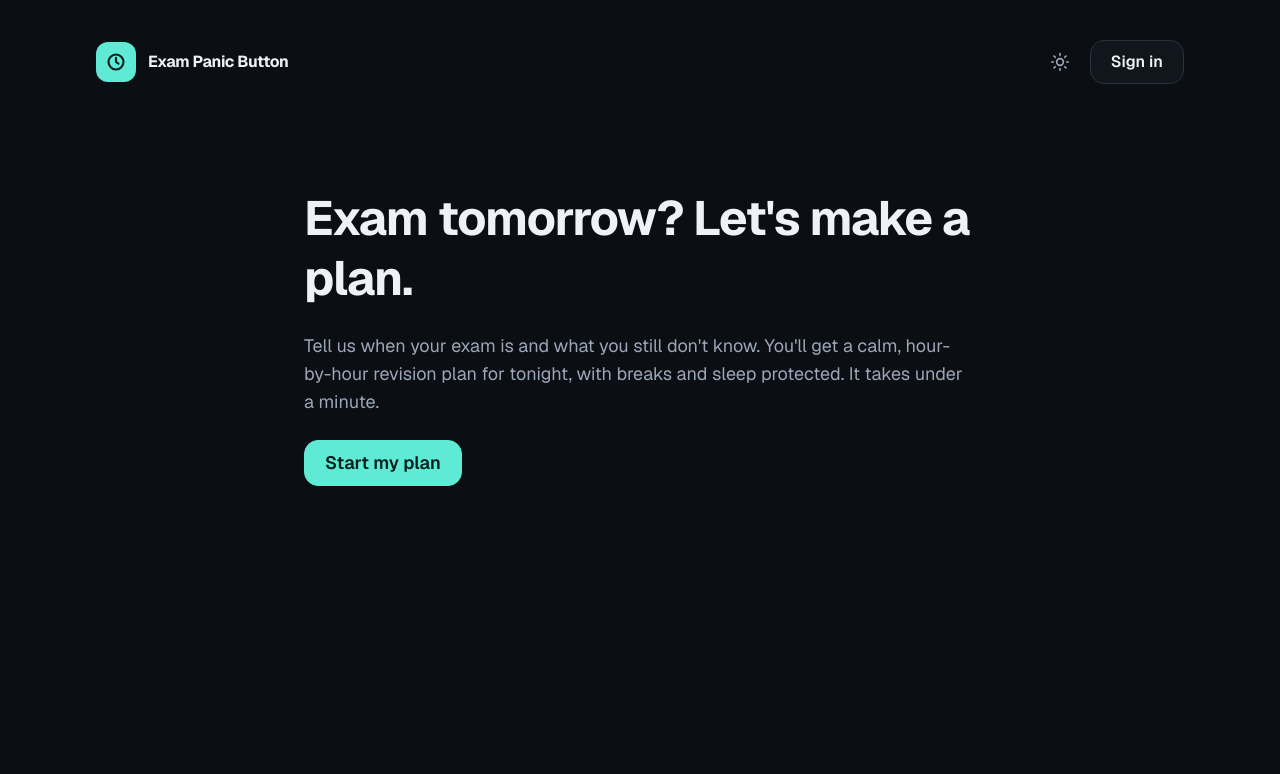
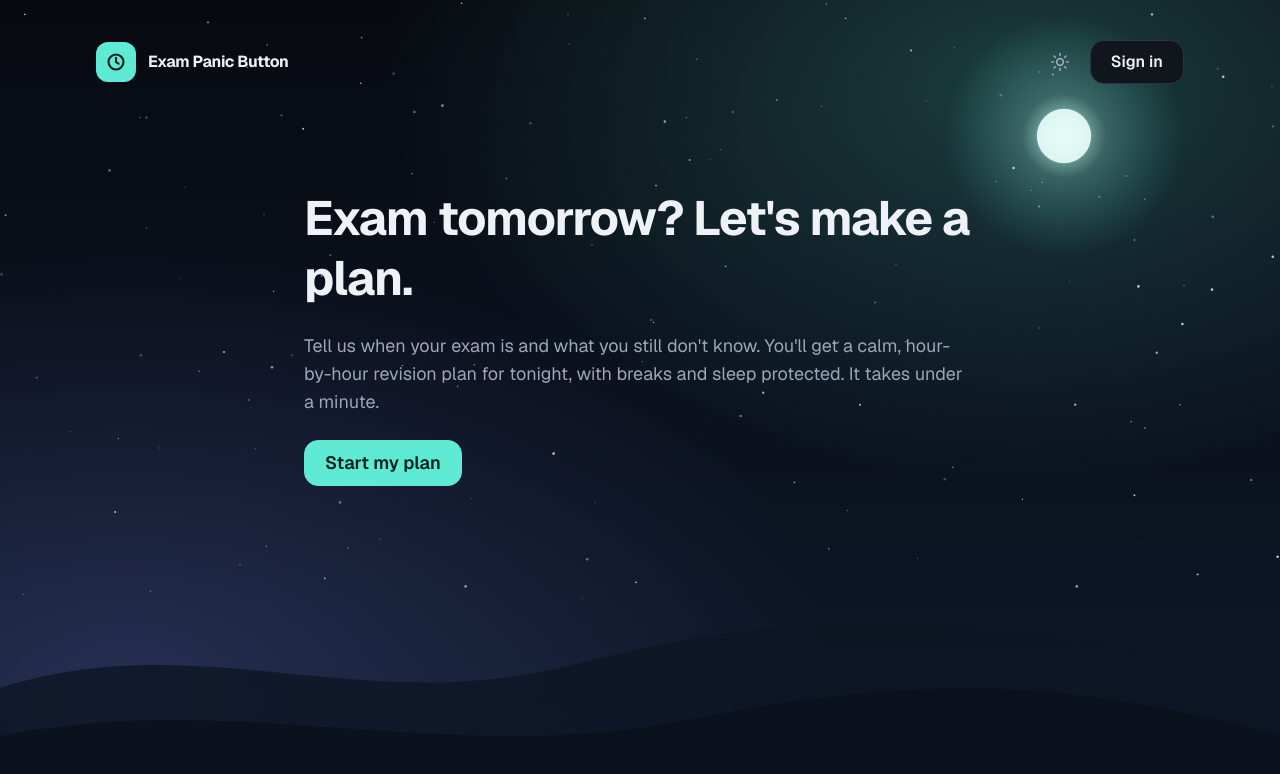
Before and after one commit to raadhe121/exam-panic-button, a Next.js app: page / in a window 1280 px wide. Shown: the top 774 px of the page. Built offline with nearby package versions, Linux system fonts and the light colour scheme; no server answers.

Commit message:
Add night/day background images

```diff
--- a/app/globals.css
+++ b/app/globals.css
@@ -21,6 +21,7 @@
   --dot-rev: #fdba74;
   --dot-sleep: #a5b4fc;
   --sleep-ink: #b4bffd;
+  --bg-image: url("/bg-night.svg");
   color-scheme: dark;
 }
 
@@ -44,6 +45,7 @@
   --dot-rev: #c2410c;
   --dot-sleep: #4f46e5;
   --sleep-ink: #4338ca;
+  --bg-image: url("/bg-day.svg");
   color-scheme: light;
 }
 
@@ -83,7 +85,7 @@ html {
 }
 
 body {
-  background: var(--bg);
+  background: var(--bg) var(--bg-image) center / cover no-repeat fixed;
   color: var(--ink);
   font-family: var(--font-geist-sans), system-ui, sans-serif;
   font-size: 1rem;
@@ -175,6 +177,9 @@ body {
 }
 
 @media print {
+  body {
+    background: #fff !important;
+  }
   .no-print {
     display: none !important;
   }
```
Also changed, not shown: public/bg-day.svg (added), public/bg-night.svg (added).
